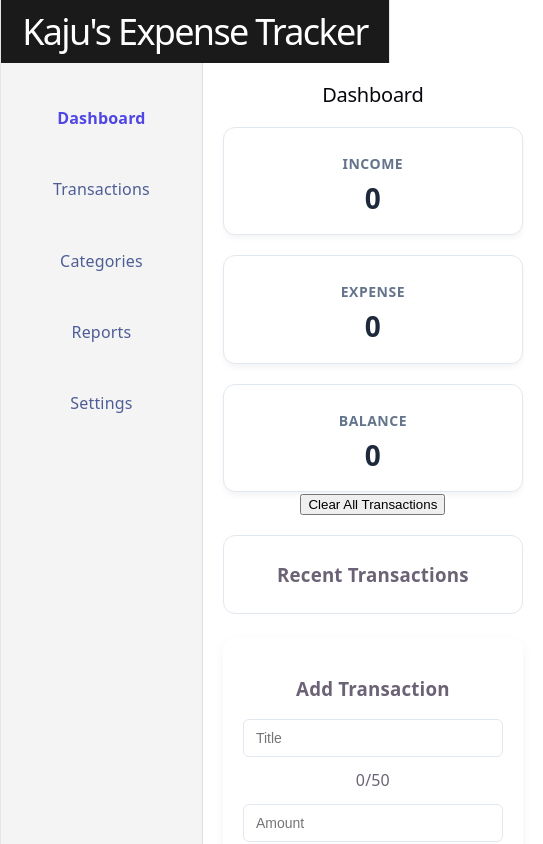
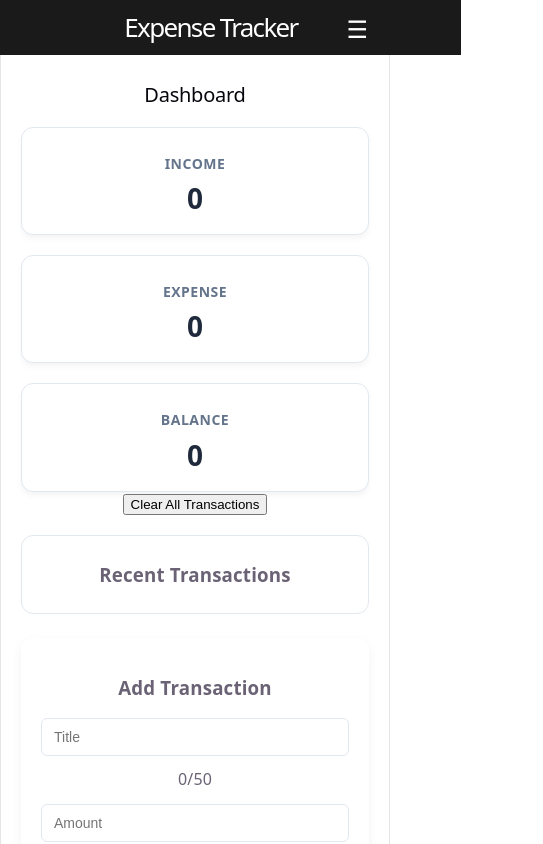
Before and after one commit to developergovindsalavi-netizen/react-expense-tracker, a React (Vite) app: page / in a window 390 px wide. Shown: the top 844 px of the page, 543 px wide, since content can reach past the window. Built offline with nearby package versions, Linux system fonts and the light colour scheme.

Commit message:
Day 14: Simplify navigation and remove unused pages

```diff
--- a/src/App.jsx
+++ b/src/App.jsx
@@ -9,21 +9,29 @@ import Sidebar from "./components/Sidebar";
 
 import DashboardPage from "./pages/DashboardPage";
 import TransactionsPage from "./pages/TransactionsPage";
-import CategoriesPage from "./pages/CategoriesPage";
 import ReportsPage from "./pages/ReportsPage";
-import SettingsPage from "./pages/SettingsPage";
 import NotFoundPage from "./pages/NotFoundPage";
+import { useState } from "react";
 
 
 
 function App() {
 
+  const [menuOpen, setMenuOpen] = useState(false);
+
   return (
     <BrowserRouter>
       <div className="site-container">
-        <Header />
+        <Header menuOpen={menuOpen}
+          onMenuClick={() => setMenuOpen(prev => !prev)} />
         <div className="body-wrapper">
-          <aside className="sidebar"><Sidebar /></aside>
+          <aside className={`sidebar ${menuOpen ? "open" : ""}`}><Sidebar onNavigate={() => setMenuOpen(false)} /></aside>
+          {menuOpen && (
+            <div
+              className="mobile-backdrop"
+              onClick={() => setMenuOpen(false)}
+            />
+          )}
           <main className="main-content">
             <Routes>
               <Route
@@ -35,16 +43,8 @@ function App() {
                 element={<TransactionsPage />}
               />
               <Route
-                path="/categories"
-                element={<CategoriesPage />}
-              />
-              <Route
                 path="/reports"
                 element={<ReportsPage />}
-              />
-              <Route
-                path="/settings"
-                element={<SettingsPage />}
               />
               <Route
                 path="*"
--- a/src/components/Header.jsx
+++ b/src/components/Header.jsx
@@ -1,7 +1,16 @@
-function Header() {
+function Header({ onMenuClick,menuOpen }) {
     return (
         <header className="header">
-            <h1>Kaju's Expense Tracker</h1>
+            <h1>Expense Tracker</h1>
+            <button
+                type="button"
+                className="mobile-menu-button"
+                onClick={onMenuClick}
+                aria-label={menuOpen ? "Close navigation menu" : "Open navigation menu"}
+                aria-expanded={menuOpen}
+            >
+                ☰
+            </button>
         </header>
     );
 }
--- a/src/components/Sidebar.jsx
+++ b/src/components/Sidebar.jsx
@@ -1,11 +1,12 @@
 import { NavLink } from "react-router-dom";
 
-function Sidebar() {
+function Sidebar({onNavigate}) {
     return (
         <ul>
             <li>
                 <NavLink
                     to="/"
+                    onClick={onNavigate}
                     className={({ isActive }) =>
                         isActive ? "active" : ""
                     }
@@ -16,6 +17,7 @@ function Sidebar() {
             <li>
                 <NavLink
                     to="/transactions"
+                    onClick={onNavigate}
                     className={({ isActive }) =>
                         isActive ? "active" : ""
                     }
@@ -23,19 +25,10 @@ function Sidebar() {
                     Transactions
                 </NavLink>
             </li>
-            <li>
-                <NavLink
-                    to="/categories"
-                    className={({ isActive }) =>
-                        isActive ? "active" : ""
-                    }
-                >
-                    Categories
-                </NavLink>
-            </li>
-            <li>
+           <li>
                 <NavLink
                     to="/reports"
+                    onClick={onNavigate}
                     className={({ isActive }) =>
                         isActive ? "active" : ""
                     }
@@ -43,17 +36,6 @@ function Sidebar() {
                     Reports
                 </NavLink>
             </li>
-            <li>
-                <NavLink
-                    to="/settings"
-                    className={({ isActive }) =>
-                        isActive ? "active" : ""
-                    }
-                >
-                    Settings
-                </NavLink>
-            </li>
-
         </ul>
 
 
--- a/src/index.css
+++ b/src/index.css
@@ -110,17 +110,7 @@ code {
   min-height: 100vh;
 }
 
-/* 2. Style the top header */
-.header {
-  background-color: #1a1a1a;
-  color: white;
-  padding: 20px;
-  text-align: center;
-}
-.header h1{
-  color: white;
-  margin: 0;
-}
+
 
 /* 3. Make body content split horizontally */
 .body-wrapper {
@@ -354,3 +344,78 @@ td {
   color: #334155; /* Dark slate gray for better readability */
   border-bottom: 1px solid #f1f5f9;
 }
+
+.header {
+  background-color: #1a1a1a;
+  color: white;
+  padding: 20px;
+  text-align: center;
+}
+.header h1{
+  color: white;
+  margin: 0;
+}
+
+.mobile-menu-button {
+    display: none;
+}
+
+.mobile-backdrop {
+    display: none;
+}
+
+@media (max-width: 600px) {
+    .sidebar {
+        display: none;
+        position: fixed;
+        top: 63px;
+        left: 0;
+        width: 240px;
+        height: calc(100vh - 63px);
+        z-index: 1000;
+    }
+
+    .sidebar.open {
+        display: block;
+    }
+
+    .mobile-menu-button {
+        display: block;
+        position: fixed;
+        top: 15px;
+        right: 16px;
+        z-index: 1200;
+        background: transparent;
+        color: white;
+        border: none;
+        font-size: 24px;
+        cursor: pointer;
+    }
+
+    .header {
+        position: fixed;
+        top: 0;
+        left: 0;
+        width: 100%;
+        z-index: 1100;
+        padding: 16px 55px 16px 16px;
+    }
+    .header h1 {
+        font-size: 26px;
+        text-align: center;
+    }
+
+    .body-wrapper {
+        padding-top: 63px;
+    }
+    .mobile-backdrop {
+        display: block;
+        position: fixed;
+        top: 63px;
+        left: 0;
+        width: 100%;
+        height: calc(100vh - 63px);
+        background-color: rgba(0, 0, 0, 0.4);
+        z-index: 999;
+    }
+}
--- a/src/pages/CategoriesPage.jsx
+++ /dev/null
@@ -1,10 +0,0 @@
-function CategoriesPage() {
-    return (
-        <div>
-            <h2>Categories</h2>
-            <p>Categories page coming soon...</p>
-        </div>
-    );
-}
-
-export default CategoriesPage;
--- a/src/pages/SettingsPage.jsx
+++ /dev/null
@@ -1,10 +0,0 @@
-function SettingsPage() {
-    return (
-        <div>
-            <h2>Settings</h2>
-            <p>Settings page coming soon...</p>
-        </div>
-    );
-}
-
-export default SettingsPage;
```
Also changed, not shown: index.html (line endings or trailing spaces).
